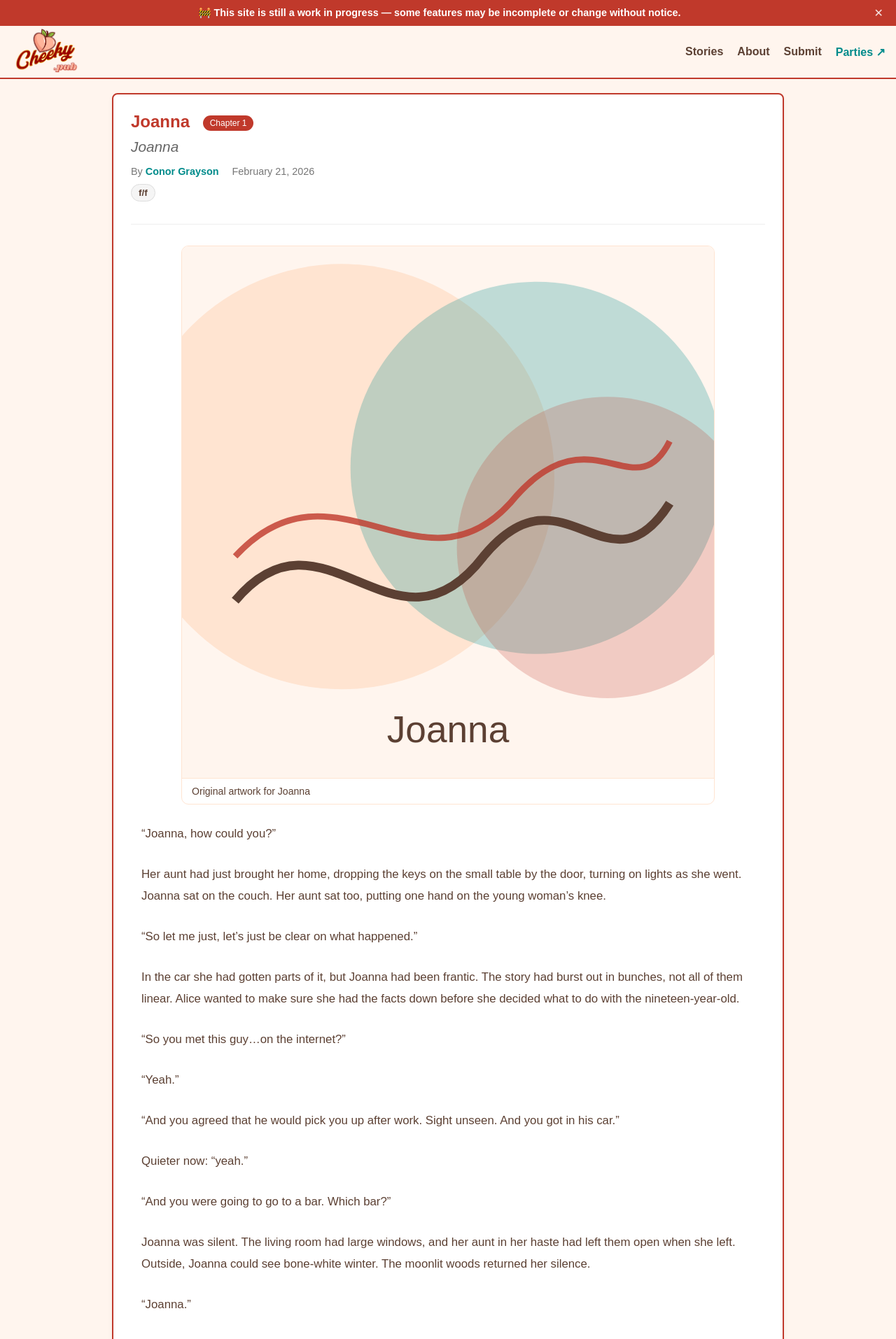
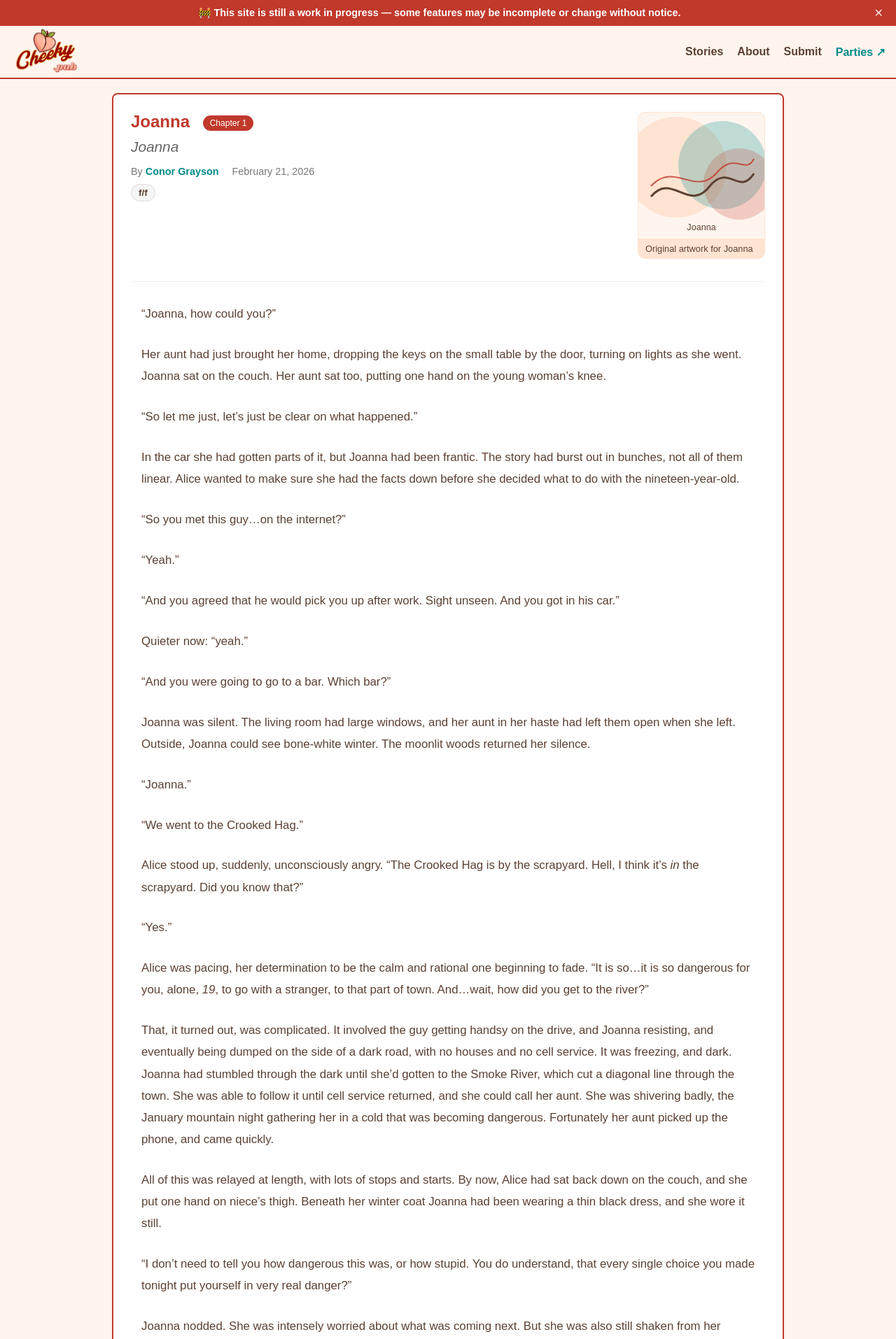
Before and after one commit to cheekypubs/cheekypubs.github.io, a Jekyll site: the page built from _stories/2026-02-21-joanna.md, in a window 1280 px wide. Shown: the top 1914 px of the page at 70% size. Built offline with Jekyll 4.4.1, drawn with Linux system fonts in a browser that asks for light colours.

Commit message:
Mobile cards: 50% thumb with meta beside, excerpt below; story art: small floated right, hidden on mobile

```diff
--- a/_layouts/story.html
+++ b/_layouts/story.html
@@ -22,6 +22,33 @@
 <div class="content-box">
   <article class="story">
     <header class="story-header">
+      {% assign story_chapters = "" %}
+      {% assign effective_art_image = page.art_image %}
+      {% assign effective_art_alt = page.art_alt %}
+      {% assign effective_art_caption = page.art_caption %}
+      {% if page.story_id %}
+        {% assign story_chapters = site.stories | where: "story_id", page.story_id | sort: "chapter" %}
+        {% if effective_art_image == blank %}
+          {% for ch in story_chapters %}
+            {% if ch.art_image and ch.art_image != blank %}
+              {% assign effective_art_image = ch.art_image %}
+              {% if effective_art_alt == blank %}{% assign effective_art_alt = ch.art_alt %}{% endif %}
+              {% if effective_art_caption == blank %}{% assign effective_art_caption = ch.art_caption %}{% endif %}
+              {% break %}
+            {% endif %}
+          {% endfor %}
+        {% endif %}
+      {% endif %}
+
+      {% if effective_art_image and effective_art_image != blank %}
+      <figure class="story-hero-art">
+        <img src="{{ effective_art_image | absolute_url }}" alt="{{ effective_art_alt | default: page.title | escape }}">
+        {% if effective_art_caption %}
+        <figcaption>{{ effective_art_caption }}</figcaption>
+        {% endif %}
+      </figure>
+      {% endif %}
+
       <h1>{{ page.title }}{% if page.chapter %} <span class="chapter-indicator">Chapter {{ page.chapter }}</span>{% endif %}</h1>
       {% if page.chapter_title %}
       <p class="chapter-title">{{ page.chapter_title }}</p>
@@ -42,37 +69,6 @@
       </div>
       {% endif %}
     </header>
-
-    {% assign story_chapters = "" %}
-    {% assign effective_art_image = page.art_image %}
-    {% assign effective_art_alt = page.art_alt %}
-    {% assign effective_art_caption = page.art_caption %}
-    {% if page.story_id %}
-      {% assign story_chapters = site.stories | where: "story_id", page.story_id | sort: "chapter" %}
-      {% if effective_art_image == blank %}
-        {% for ch in story_chapters %}
-          {% if ch.art_image and ch.art_image != blank %}
-            {% assign effective_art_image = ch.art_image %}
-            {% if effective_art_alt == blank %}
-              {% assign effective_art_alt = ch.art_alt %}
-            {% endif %}
-            {% if effective_art_caption == blank %}
-              {% assign effective_art_caption = ch.art_caption %}
-            {% endif %}
-            {% break %}
-          {% endif %}
-        {% endfor %}
-      {% endif %}
-    {% endif %}
-
-    {% if effective_art_image and effective_art_image != blank %}
-    <figure class="story-hero-art">
-      <img src="{{ effective_art_image | absolute_url }}" alt="{{ effective_art_alt | default: page.title | escape }}">
-      {% if effective_art_caption %}
-      <figcaption>{{ effective_art_caption }}</figcaption>
-      {% endif %}
-    </figure>
-    {% endif %}
 
     <div class="story-content">
       {{ content }}
--- a/assets/css/style.css
+++ b/assets/css/style.css
@@ -625,6 +625,7 @@
     margin-bottom: 30px;
     padding-bottom: 20px;
     border-bottom: 1px solid #eee;
+    overflow: hidden;
 }
 
 .story-header h1 {
@@ -633,12 +634,13 @@
 }
 
 .story-hero-art {
-    margin: 0 auto 26px;
-    max-width: 760px;
+    float: right;
+    width: 180px;
+    margin: 0 0 12px 20px;
     border: 1px solid #FFE4D1;
     border-radius: 10px;
     overflow: hidden;
-    background-color: #fff;
+    background-color: #FFE4D1;
 }
 
 .story-hero-art img {
@@ -648,8 +650,8 @@
 }
 
 .story-hero-art figcaption {
-    padding: 10px 14px;
-    font-size: 0.88em;
+    padding: 6px 10px;
+    font-size: 0.8em;
     color: #5C4033;
     border-top: 1px solid #FFE4D1;
 }
@@ -1152,10 +1154,11 @@
     .story-preview {
         padding: 12px;
         flex-wrap: wrap;
+        gap: 12px;
     }
 
     .story-thumb-link {
-        width: 90px;
+        width: calc(50% - 6px);
         flex-shrink: 0;
     }
 
@@ -1164,12 +1167,23 @@
         min-width: 0;
     }
 
-    .story-preview-content .story-excerpt {
+    .story-preview .story-excerpt {
+        width: 100%;
+        flex-basis: 100%;
+        margin-top: 0;
+    }
+
+    .story-preview .read-more {
+        width: 100%;
         flex-basis: 100%;
     }
 
     .story-title {
         font-size: 1.1em;
+    }
+
+    .story-hero-art {
+        display: none;
     }
 
     .story-meta {
```
